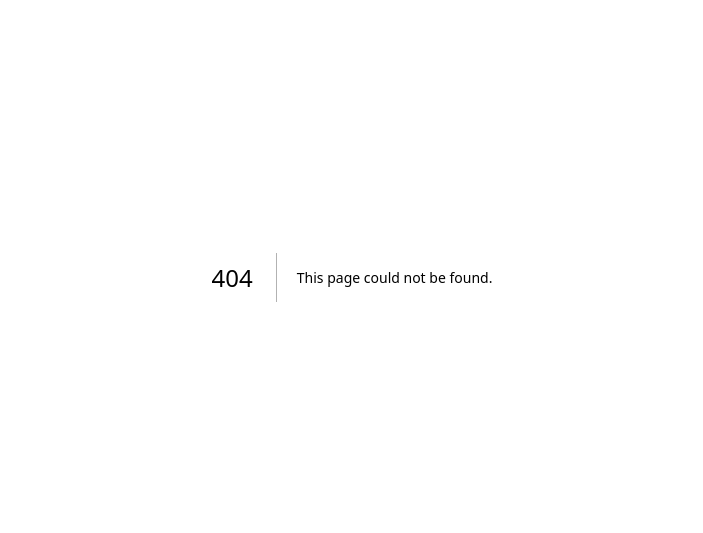
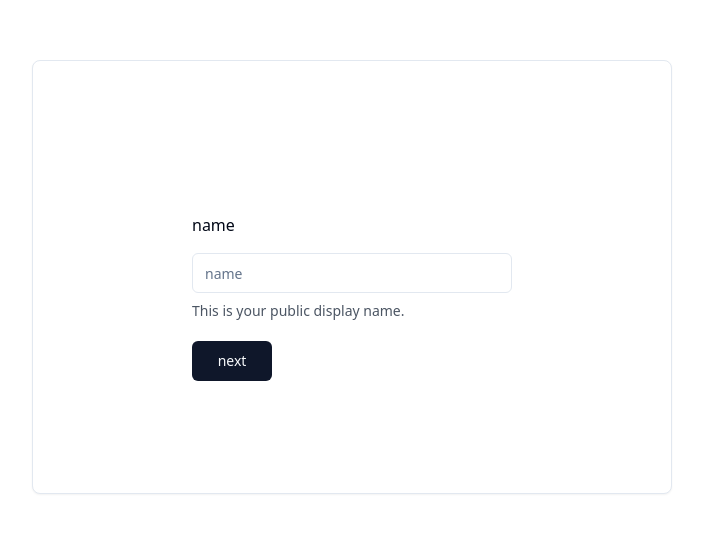
Before and after one commit to Zi-Shane/frontendeval, a Next.js app: page /MultiForm in a window 1280 px wide. Before the commit this address had no page. Shown: the part 123-656 px from the top of the page, without its empty margins (288-991 px from the left). Built offline with nearby package versions, Linux system fonts and the light colour scheme.

Commit message:
feat: ui & forward backward

```diff
--- /dev/null
+++ b/app/MultiForm/components/FormControl.tsx
@@ -0,0 +1,48 @@
+import { useState } from "react";
+import BackBtn from "../ui/BackBtn";
+import FormBlock from "../ui/FormBlock";
+
+function initMap() {
+  return new Map([
+    ["name", ""],
+    ["phone", ""],
+    ["email", ""],
+  ]);
+}
+
+function FormControl() {
+  const [answer, setAnswer] = useState<Map<string, string>>(() => initMap());
+
+  const [pageNo, setPageNo] = useState(0);
+  const pageList = Array.from(answer.keys());
+  const lastPageNo = pageList.length - 1;
+
+  function forward() {
+    setPageNo((prev: number) => (pageNo === lastPageNo ? prev : prev + 1));
+
+    if (pageNo === lastPageNo) {
+      console.log(answer);
+      setAnswer(() => initMap());
+      setPageNo(0);
+    }
+  }
+
+  function backward() {
+    setPageNo((prev: number) => (pageNo === 0 ? prev : prev - 1));
+  }
+
+  return (
+    <div className="w-1/2 rounded-lg border bg-card text-card-foreground shadow-sm">
+      <BackBtn isFirst={pageNo === 0} backward={backward} />
+      <FormBlock
+        answer={answer}
+        setAnswer={setAnswer}
+        pageName={pageList[pageNo]}
+        isLast={pageNo === lastPageNo}
+        forward={forward}
+      />
+    </div>
+  );
+}
+
+export default FormControl;
--- /dev/null
+++ b/app/MultiForm/page.tsx
@@ -0,0 +1,13 @@
+"use client";
+
+import FormControl from "./components/FormControl";
+
+function MultiFormPage() {
+  return (
+    <div className="h-[100vh] w-full flex justify-center items-center">
+      <FormControl />
+    </div>
+  );
+}
+
+export default MultiFormPage;
--- /dev/null
+++ b/app/MultiForm/ui/BackBtn.tsx
@@ -0,0 +1,22 @@
+import { Button } from "@/components/ui/button";
+import { ChevronLeft } from "lucide-react";
+
+function BackBtn({
+  isFirst,
+  backward,
+}: {
+  isFirst: boolean;
+  backward: () => void;
+}) {
+  return (
+    <Button
+      variant="ghost"
+      className={`${isFirst ? "invisible" : ""}`}
+      onClick={backward}
+    >
+      {isFirst ? null : <ChevronLeft className="h-4 w-4" />}
+    </Button>
+  );
+}
+
+export default BackBtn;
--- /dev/null
+++ b/app/MultiForm/ui/FormBlock.tsx
@@ -0,0 +1,47 @@
+import { Button } from "@/components/ui/button";
+import { Input } from "@/components/ui/input";
+
+function FormBlock({
+  answer,
+  setAnswer,
+  pageName,
+  isLast,
+  forward,
+}: {
+  answer: Map<string, string>;
+  setAnswer: React.Dispatch<React.SetStateAction<Map<string, string>>>;
+  pageName: string;
+  isLast: boolean;
+  forward: () => void;
+}) {
+  function handleChange(e: React.ChangeEvent<HTMLInputElement>) {
+    setAnswer((prev) => {
+      const newAns = new Map(prev);
+      newAns.set(pageName, e.target.value);
+      return newAns;
+    });
+  }
+
+  return (
+    <div className="w-fit m-auto my-28">
+      <p className="font-medium mb-4">{pageName}</p>
+      <div>
+        <Input
+          className="w-80 mb-2"
+          type="text"
+          placeholder={pageName}
+          value={answer.get(pageName)}
+          onChange={(e) => handleChange(e)}
+        />
+        <p className="mb-5 text-sm text-gray-600">
+          This is your public display name.
+        </p>
+        <Button className="w-20" onClick={forward}>
+          {isLast ? "submit" : "next"}
+        </Button>
+      </div>
+    </div>
+  );
+}
+
+export default FormBlock;
--- /dev/null
+++ b/components/ui/input.tsx
@@ -0,0 +1,25 @@
+import * as React from "react";
+
+import { cn } from "@/lib/utils";
+
+export interface InputProps
+  extends React.InputHTMLAttributes<HTMLInputElement> {}
+
+const Input = React.forwardRef<HTMLInputElement, InputProps>(
+  ({ className, type, ...props }, ref) => {
+    return (
+      <input
+        type={type}
+        className={cn(
+          "flex h-10 w-full rounded-md border border-input bg-background px-3 py-2 text-sm ring-offset-background file:border-0 file:bg-transparent file:text-sm file:font-medium file:text-foreground placeholder:text-muted-foreground focus-visible:outline-none focus-visible:ring-2 focus-visible:ring-ring focus-visible:ring-offset-2 disabled:cursor-not-allowed disabled:opacity-50",
+          className
+        )}
+        ref={ref}
+        {...props}
+      />
+    );
+  }
+);
+Input.displayName = "Input";
+
+export { Input };
```
Also changed, not shown: app/MultiForm/type.ts (added), app/MultiForm/utils.ts (added).
